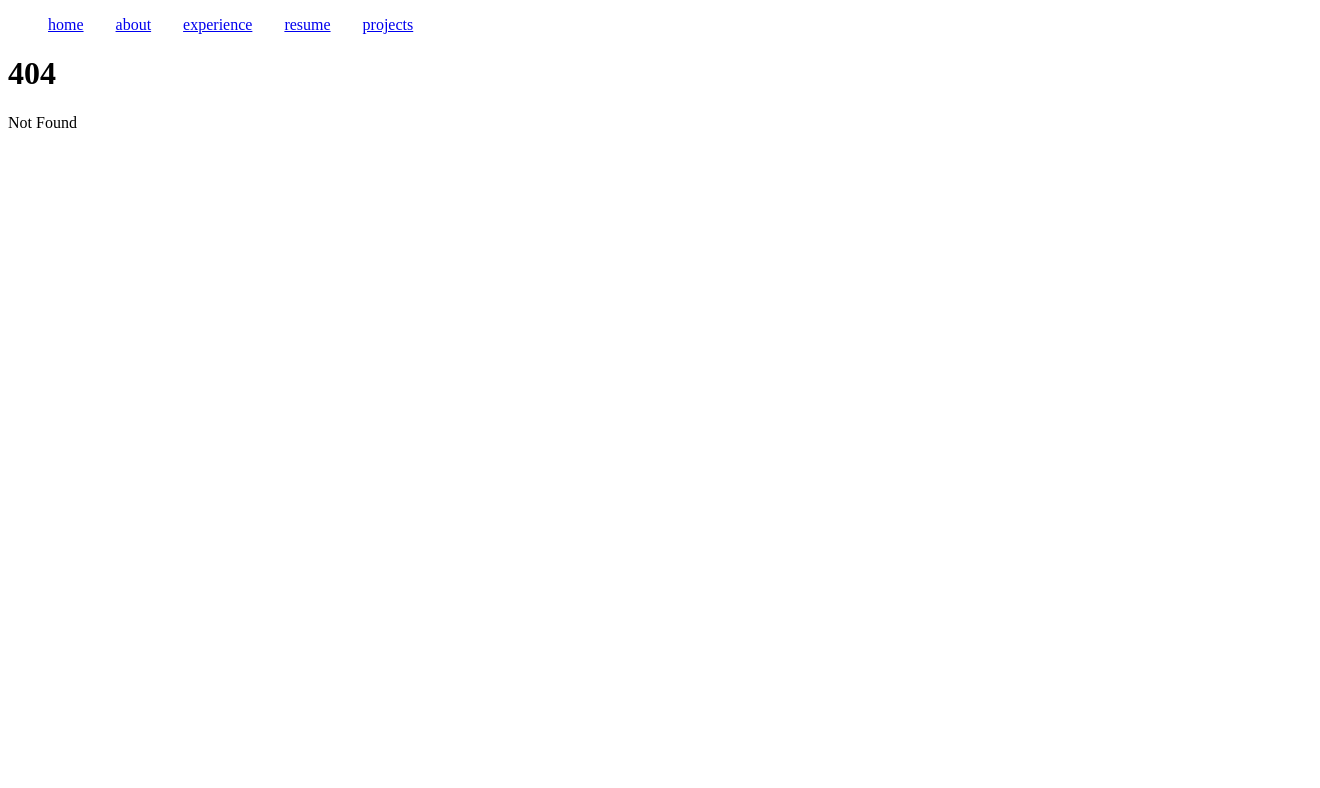
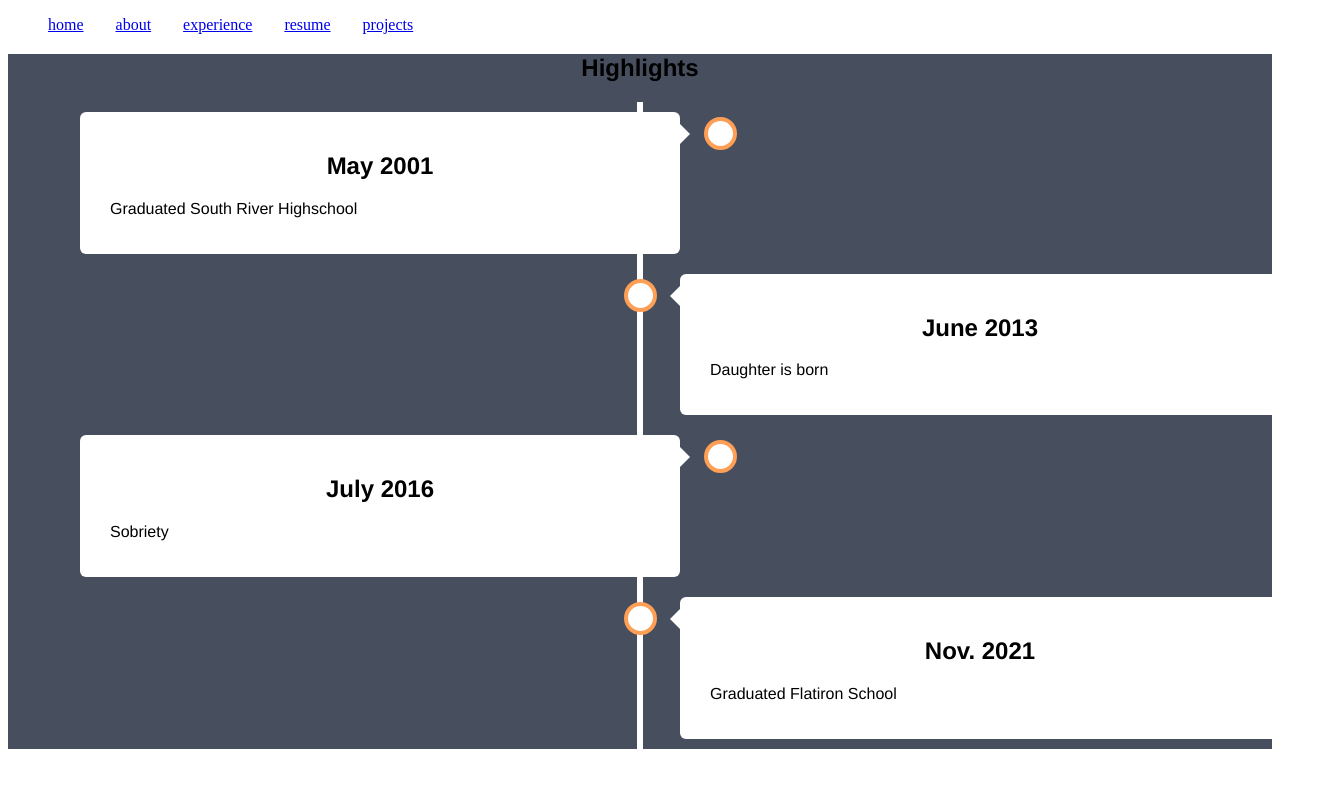
Before and after one commit to Jkuffler/sveltekit-profile, a SvelteKit app: page /about in a window 1280 px wide. Before the commit this address had no page. Shown: the top 788 px of the page, 1320 px wide, since content can reach past the window. Built offline with nearby package versions, Linux system fonts and the light colour scheme.

Commit message:
rough draft for about timeline and experience section added

```diff
--- a/src/routes/+layout.svelte
+++ b/src/routes/+layout.svelte
@@ -8,7 +8,7 @@
         <li><a href='/about'>about</a></li>
         <li><a href='/experience'>experience</a></li>
         <li><a href='https://docs.google.com/document/d/1RvBvzJs4o3lVxu07kFWXLkd1WR5ryvmFKj_LSQCdoSM/edit?usp=sharing' target="_blank">resume</a></li>
-        <li><a href='/about'>projects</a></li>
+        <li><a href='/projects'>projects</a></li>
     </ul>
 </nav>
 <slot></slot>
--- /dev/null
+++ b/src/routes/about/+page.svelte
@@ -0,0 +1,168 @@
+<script></script>
+
+<section>
+	<h2>Highlights</h2>
+	<div class="timeline">
+		<div class="container left">
+			<div class="content">
+				<h2>May 2001</h2>
+				<p>Graduated South River Highschool</p>
+			</div>
+		</div>
+		<div class="container right">
+			<div class="content">
+				<h2>June 2013</h2>
+				<p>Daughter is born</p>
+			</div>
+		</div>
+        <div class="container left">
+			<div class="content">
+				<h2>July 2016</h2>
+				<p>Sobriety</p>
+			</div>
+		</div>
+        <div class="container right">
+			<div class="content">
+				<h2>Nov. 2021</h2>
+				<p>Graduated Flatiron School</p>
+			</div>
+		</div>
+	</div>
+</section>
+
+<style>
+    section {
+  background-color: #474e5d;
+  font-family: Helvetica, sans-serif;
+}
+
+h2 {
+    display: flex;
+    flex-direction: column;
+    align-items: center;
+}
+/* The actual timeline (the vertical ruler) */
+    .timeline {
+      position: relative;
+      max-width: 1200px;
+      margin: 0 auto;
+    }
+
+    /* The actual timeline (the vertical ruler) */
+    .timeline::after {
+      content: '';
+      position: absolute;
+      width: 6px;
+      background-color: white;
+      top: 0;
+      bottom: 0;
+      left: 50%;
+      margin-left: -3px;
+    }
+
+    /* Container around content */
+    .container {
+      padding: 10px 40px;
+      position: relative;
+      background-color: inherit;
+      width: 50%;
+    }
+
+    /* The circles on the timeline */
+    .container::after {
+      content: '';
+      position: absolute;
+      width: 25px;
+      height: 25px;
+      right: -17px;
+      background-color: white;
+      border: 4px solid #FF9F55;
+      top: 15px;
+      border-radius: 50%;
+      z-index: 1;
+    }
+
+    /* Place the container to the left */
+    .left {
+      left: 0;
+    }
+
+    /* Place the container to the right */
+    .right {
+      left: 50%;
+    }
+
+    /* Add arrows to the left container (pointing right) */
+    .left::before {
+      content: " ";
+      height: 0;
+      position: absolute;
+      top: 22px;
+      width: 0;
+      z-index: 1;
+      right: 30px;
+      border: medium solid white;
+      border-width: 10px 0 10px 10px;
+      border-color: transparent transparent transparent white;
+    }
+
+    /* Add arrows to the right container (pointing left) */
+    .right::before {
+      content: " ";
+      height: 0;
+      position: absolute;
+      top: 22px;
+      width: 0;
+      z-index: 1;
+      left: 30px;
+      border: medium solid white;
+      border-width: 10px 10px 10px 0;
+      border-color: transparent white transparent transparent;
+    }
+
+    /* Fix the circle for containers on the right side */
+    .right::after {
+      left: -16px;
+    }
+
+    /* The actual content */
+    .content {
+      padding: 20px 30px;
+      background-color: white;
+      position: relative;
+      border-radius: 6px;
+    }
+
+    /* Media queries - Responsive timeline on screens less than 600px wide */
+    @media screen and (max-width: 600px) {
+    /* Place the timelime to the left */
+      .timeline::after {
+        left: 31px;
+      }
+
+    /* Full-width containers */
+      .container {
+        width: 100%;
+        padding-left: 70px;
+        padding-right: 25px;
+      }
+
+    /* Make sure that all arrows are pointing leftwards */
+      .container::before {
+        left: 60px;
+        border: medium solid white;
+        border-width: 10px 10px 10px 0;
+        border-color: transparent white transparent transparent;
+      }
+
+    /* Make sure all circles are at the same spot */
+      .left::after, .right::after {
+        left: 15px;
+      }
+
+    /* Make all right containers behave like the left ones */
+      .right {
+        left: 0%;
+      }
+    }
+</style>
```
Also changed, not shown: src/routes/experience/+page.svelte (+30 -4 lines).
